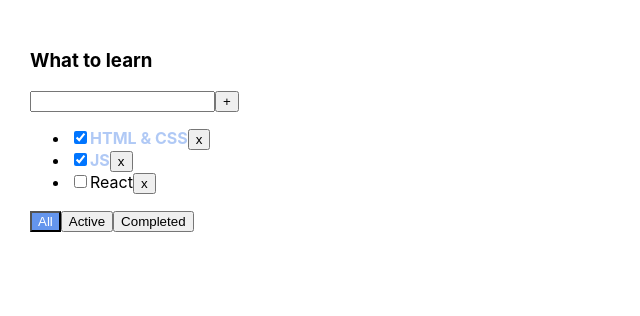
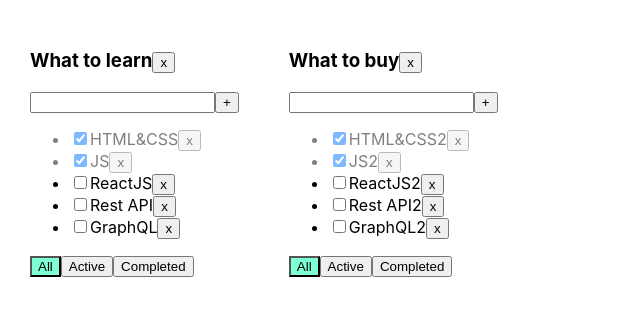
Before and after one commit to cros6y6raga/todo-list-lessons, a React (Create React App) app: page / in a window 1280 px wide. Shown: the top 316 px of the page, without its empty margins (0-640 px from the left). Built offline with nearby package versions, Linux system fonts and the light colour scheme.

Commit message:
Lesson 5

```diff
--- a/src/App.css
+++ b/src/App.css
@@ -1,24 +1,25 @@
+
 .App {
-    padding: 30px;
-    display: flex;
+  padding: 30px;
+  display: flex;
 }
 
 .App > div {
-    margin-right: 50px;
+  margin-right: 50px;
 }
 
-.btn-active {
-    background-color: cornflowerblue;
-    color: white;
+.error {
+  border: red 1px solid;
 }
 
-.task-done {
-    font-weight: bold;
-    color: cornflowerblue;
-    opacity: 0.5;
+.error-message {
+  color: red;
 }
 
-.input-error {
-    border: 2px solid red;
-    outline: none;
+.active-filter {
+  background-color: aquamarine;
 }
+
+.is-done {
+  opacity: 0.5;
+}
--- a/src/App.tsx
+++ b/src/App.tsx
@@ -1,59 +1,94 @@
 import React, {useState} from 'react';
 import './App.css';
-import TodoList from "./TodoList";
-import {v1} from "uuid";
+import {TaskType, TodoList} from './TodoList';
+import {v1} from 'uuid';
 
-export type TasksType = {
-    id: string
-    title: string
-    isDone: boolean
+export type FilterValuesType = "all" | "active" | "completed";
+type TodolistsType = {
+    id: string,
+    title: string,
+    filter: FilterValuesType
 }
-export type FilterValuesType = 'all' | 'active' | 'completed'
+type TasksType = {
+    [key: string]: TaskType[]
+}
+
 
 function App() {
-    const todoListTitle: string = 'What to learn'
-    const [tasks, setTasks] = useState<Array<TasksType>>([
-        {id: v1(), title: 'HTML & CSS', isDone: true},
-        {id: v1(), title: 'JS', isDone: true},
-        {id: v1(), title: 'React', isDone: false},
+    let todolistID1 = v1();
+    let todolistID2 = v1();
+
+    let [todolists, setTodolists] = useState<Array<TodolistsType>>([
+        {id: todolistID1, title: 'What to learn', filter: 'all'},
+        {id: todolistID2, title: 'What to buy', filter: 'all'},
     ])
-    const [filter, setFilter] = useState<FilterValuesType>('all')
-    const removeTask = (taskId: string) => {
-        const updatedTasks = tasks.filter(task => task.id !== taskId)
-        setTasks(updatedTasks)
-    }
-    const addTask = (title: string) => {
-        setTasks([{id: v1(), title, isDone: false}, ...tasks])
-    }
-    const changeTaskStatus = (taskId: string, isDone: boolean) => {
-        setTasks(tasks.map(t => t.id === taskId ? {...t, isDone: isDone} : t))
-    }
-    const changeTodoListFilter = (nextFilterValue: FilterValuesType) => {
-        setFilter(nextFilterValue)
+
+    let [tasks, setTasks] = useState<TasksType>({
+        [todolistID1]: [
+            {id: v1(), title: "HTML&CSS", isDone: true},
+            {id: v1(), title: "JS", isDone: true},
+            {id: v1(), title: "ReactJS", isDone: false},
+            {id: v1(), title: "Rest API", isDone: false},
+            {id: v1(), title: "GraphQL", isDone: false},
+        ],
+        [todolistID2]: [
+            {id: v1(), title: "HTML&CSS2", isDone: true},
+            {id: v1(), title: "JS2", isDone: true},
+            {id: v1(), title: "ReactJS2", isDone: false},
+            {id: v1(), title: "Rest API2", isDone: false},
+            {id: v1(), title: "GraphQL2", isDone: false},
+        ]
+    });
+
+    const removeTodolist = (todolistID: string) => {
+        setTodolists(todolists.filter(el => el.id !== todolistID))
+        delete tasks[todolistID]
     }
 
+    function removeTask(todolistID: string, taskId: string) {
+        setTasks({...tasks, [todolistID]: tasks[todolistID].filter(el => el.id !== taskId)})
+    }
 
-    const getFilteredTasks =
-        (tasks: Array<TasksType>, filter: FilterValuesType): Array<TasksType> => {
-            switch (filter) {
-                case "completed":
-                    return tasks.filter(tasks => tasks.isDone)
-                case 'active':
-                    return tasks.filter(tasks => !tasks.isDone)
-                default:
-                    return tasks
-            }
-        }
+    function addTask(todolistID: string, title: string) {
+        let newTask = {id: v1(), title: title, isDone: false}
+        setTasks({...tasks, [todolistID]: [newTask, ...tasks[todolistID]]})
+    }
+
+    function changeStatus(todolistID: string, taskId: string, isDone: boolean) {
+        setTasks({...tasks, [todolistID]: tasks[todolistID].map(el => el.id === taskId ? {...el, isDone} : el)})
+    }
+
+    function changeFilter(todolistID: string, value: FilterValuesType) {
+        setTodolists(todolists.map(el => el.id === todolistID ? {...el, filter: value} : el))
+    }
+
     return (
         <div className="App">
-            <TodoList title={todoListTitle}
-                      tasks={getFilteredTasks(tasks, filter)}
-                      removeTask={removeTask}
-                      changeTodoListFilter={changeTodoListFilter}
-                      addTask={addTask}
-                      changeTaskStatus={changeTaskStatus}
-                      filter={filter}
-            />
+            {todolists.map(el => {
+                let tasksForTodolist = tasks[el.id];
+
+                if (el.filter === "active") {
+                    tasksForTodolist = tasks[el.id].filter(t => t.isDone === false);
+                }
+                if (el.filter === "completed") {
+                    tasksForTodolist = tasks[el.id].filter(t => t.isDone === true);
+                }
+                return (
+                    <TodoList
+                        key={el.id}
+                        todolistID={el.id}
+                        title={el.title}
+                        tasks={tasksForTodolist}
+                        removeTask={removeTask}
+                        changeFilter={changeFilter}
+                        addTask={addTask}
+                        changeTaskStatus={changeStatus}
+                        filter={el.filter}
+                        removeTodolist={removeTodolist}
+                    />
+                )
+            })}
+
         </div>
     );
 }
--- a/src/TodoList.tsx
+++ b/src/TodoList.tsx
@@ -1,72 +1,98 @@
 import React, {ChangeEvent, KeyboardEvent, useState} from 'react';
-import {FilterValuesType, TasksType} from "./App";
+import {FilterValuesType} from './App';
 
-type TodoListPropsType = {
+export type TaskType = {
+    id: string
     title: string
-    tasks: Array<TasksType>
-    filter: string
-    addTask: (title: string) => void
-    removeTask: (taskId: string) => void
-    changeTaskStatus: (taskId: string, isDone: boolean) => void
-    changeTodoListFilter: (nextFilterValue: FilterValuesType) => void
+    isDone: boolean
 }
-const TodoList = (props: TodoListPropsType) => {
-    const [title, setTitle] = useState<string>('')
-    const [error, setError] = useState<boolean>(false)
-    const tasksListItems = props.tasks.length
-        ? props.tasks.map((task: TasksType) => {
-            const removeTasks = () => props.removeTask(task.id)
-            const changeTaskStatus = (e: ChangeEvent<HTMLInputElement>) => props.changeTaskStatus(task.id, e.currentTarget.checked)
-            return (
-                <li key={task.id}>
-                    <input type="checkbox" checked={task.isDone} onChange={changeTaskStatus}/>
-                    <span className={task.isDone ? 'task-done' : ''}>{task.title}</span>
-                    <button onClick={removeTasks}>x</button>
-                </li>
-            )
-        })
-        : <span>List is empty</span>
+
+type PropsType = {
+    todolistID: string
+    title: string
+    tasks: Array<TaskType>
+    removeTask: (todolistID: string, taskId: string) => void
+    changeFilter: (todolistID: string, value: FilterValuesType) => void
+    addTask: (todolistID: string, title: string) => void
+    changeTaskStatus: (todolistID: string, taskId: string, isDone: boolean) => void
+    filter: FilterValuesType
+    removeTodolist: (todolistID: string) => void
+}
+
+export function TodoList(props: PropsType) {
+
+    let [title, setTitle] = useState("")
+    let [error, setError] = useState<string | null>(null)
+
     const addTask = () => {
-        const trimmedTitle = title.trim()
-        if (trimmedTitle) {
-            props.addTask(trimmedTitle)
+        if (title.trim() !== "") {
+            props.addTask(props.todolistID, title.trim());
+            setTitle("");
         } else {
-            setError(true)
+            setError("Title is required");
         }
-        setTitle('')
     }
-    const setLocalTitle = (e: ChangeEvent<HTMLInputElement>) => {
-        if (error) setError(false)
+
+    const onChangeHandler = (e: ChangeEvent<HTMLInputElement>) => {
         setTitle(e.currentTarget.value)
     }
-    const onEnterAddTask = (e: KeyboardEvent<HTMLInputElement>) => {
-        if (e.key === 'Enter') {
-            addTask()
+
+    const onKeyPressHandler = (e: KeyboardEvent<HTMLInputElement>) => {
+        setError(null);
+        if (e.charCode === 13) {
+            addTask();
         }
     }
-    const onClickHandlerCreator = (filter: FilterValuesType) => () => props.changeTodoListFilter(filter)
-    return (
-        <div>
-            <h3>{props.title}</h3>
+
+    const onAllClickHandler = () => props.changeFilter(props.todolistID, "all");
+    const onActiveClickHandler = () => props.changeFilter(props.todolistID, "active");
+    const onCompletedClickHandler = () => props.changeFilter(props.todolistID, "completed");
+    const removeTodolistHandler = () => {
+        props.removeTodolist(props.todolistID)
+    }
+
+    return <div>
+        <h3>
+            {props.title}
+            <button onClick={removeTodolistHandler}>x</button>
+        </h3>
         <div>
             <input value={title}
-                       onKeyDown={onEnterAddTask}
-                       onChange={setLocalTitle}
-                       className={error ? 'input-error' : ''}
+                   onChange={onChangeHandler}
+                   onKeyPress={onKeyPressHandler}
+                   className={error ? "error" : ""}
             />
             <button onClick={addTask}>+</button>
-                {error && <div style={{fontWeight: 'bold', color: 'red'}}>Please, enter task title</div>}
+            {error && <div className="error-message">{error}</div>}
         </div>
         <ul>
-                {tasksListItems}
+            {
+                props.tasks.map(t => {
+                    const onClickHandler = () => props.removeTask(props.todolistID, t.id)
+                    const onChangeHandler = (e: ChangeEvent<HTMLInputElement>) => {
+                        props.changeTaskStatus(props.todolistID, t.id, e.currentTarget.checked);
+                    }
+
+                    return <li key={t.id} className={t.isDone ? "is-done" : ""}>
+                        <input type="checkbox"
+                               onChange={onChangeHandler}
+                               checked={t.isDone}/>
+                        <span>{t.title}</span>
+                        <button onClick={onClickHandler}>x</button>
+                    </li>
+                })
+            }
         </ul>
         <div>
-                <button className={props.filter === 'all' ? 'btn-active' : ''} onClick={onClickHandlerCreator('all')}>All</button>
-                <button className={props.filter === 'active' ? 'btn-active' : ''} onClick={onClickHandlerCreator('active')}>Active</button>
-                <button className={props.filter === 'completed' ? 'btn-active' : ''} onClick={onClickHandlerCreator('completed')}>Completed
+            <button className={props.filter === 'all' ? "active-filter" : ""}
+                    onClick={onAllClickHandler}>All
+            </button>
+            <button className={props.filter === 'active' ? "active-filter" : ""}
+                    onClick={onActiveClickHandler}>Active
+            </button>
+            <button className={props.filter === 'completed' ? "active-filter" : ""}
+                    onClick={onCompletedClickHandler}>Completed
             </button>
         </div>
     </div>
-    );
-};
-export default TodoList;
+}
--- a/src/index.tsx
+++ b/src/index.tsx
@@ -1,19 +1,14 @@
 import React from 'react';
-import ReactDOM from 'react-dom/client';
 import './index.css';
 import App from './App';
-import reportWebVitals from './reportWebVitals';
+import * as serviceWorker from './serviceWorker';
+import { createRoot } from 'react-dom/client';
 
-const root = ReactDOM.createRoot(
-    document.getElementById('root') as HTMLElement
-);
-root.render(
-    <React.StrictMode>
-        <App />
-    </React.StrictMode>
-);
+const container  = document.getElementById('root') as HTMLElement
+const root = createRoot(container);
+root.render(<App />);
 
-// If you want to start measuring performance in your app, pass a function
-// to log results (for example: reportWebVitals(console.log))
-// or send to an analytics endpoint. Learn more: https://bit.ly/CRA-vitals
-reportWebVitals();
+// If you want your app to work offline and load faster, you can change
+// unregister() to register() below. Note this comes with some pitfalls.
+// Learn more about service workers: https://bit.ly/CRA-PWA
+serviceWorker.unregister();
```
Lines whose indentation alone changed are shown as unchanged.
